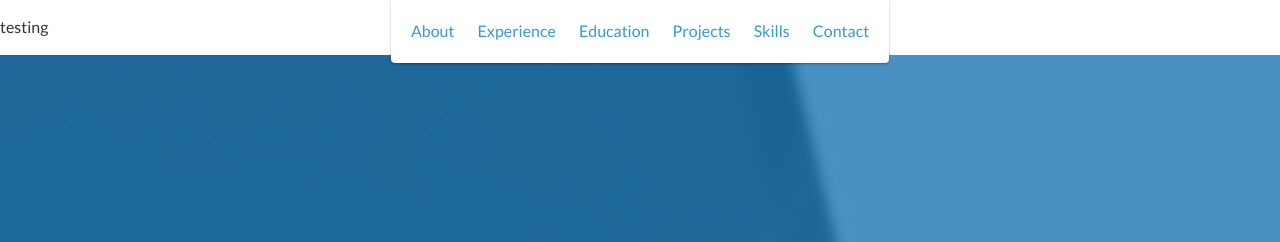
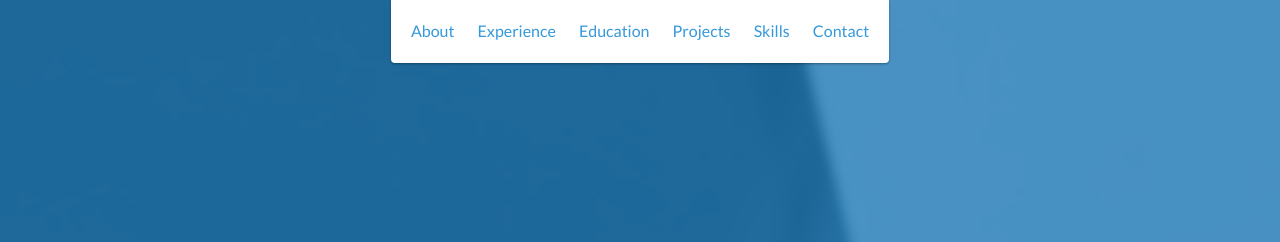
Before and after one commit to XinLiu92/XinLiu92.github.io, a website: page index.html in a window 1280 px wide. Shown: the top 242 px of the page. Drawn offline with nearby package versions, Linux system fonts and the light colour scheme.

Commit message:
Update index.html

```diff
--- a/index.html
+++ b/index.html
@@ -2,7 +2,6 @@
 <html class="no-js" lang="en">
 
 <head>
-    <p>testing</p>
     <meta charset="utf-8">
     <meta http-equiv="X-UA-Compatible" content="IE=edge">
     <meta name="viewport" content="width=device-width, initial-scale=1">
```
